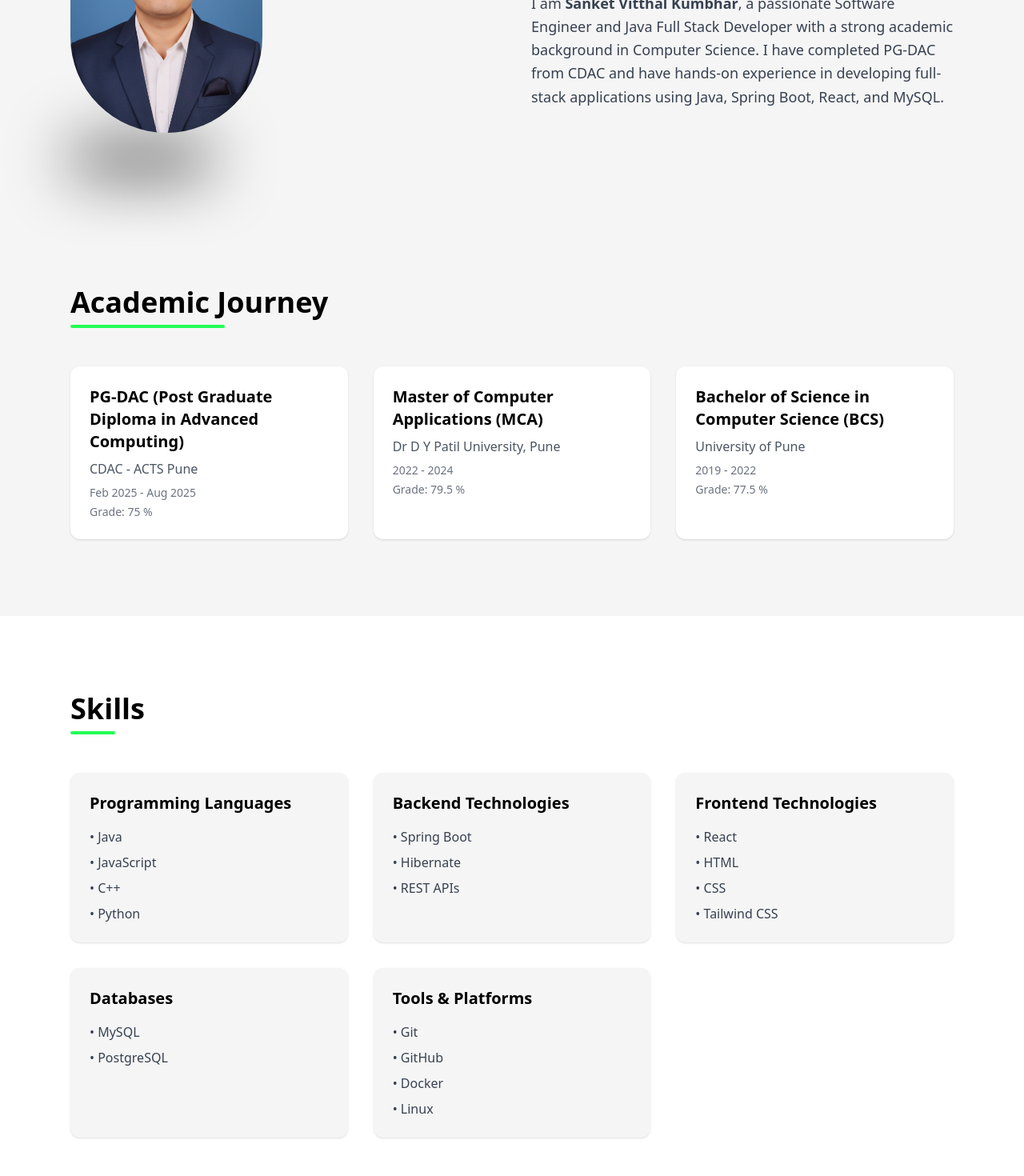
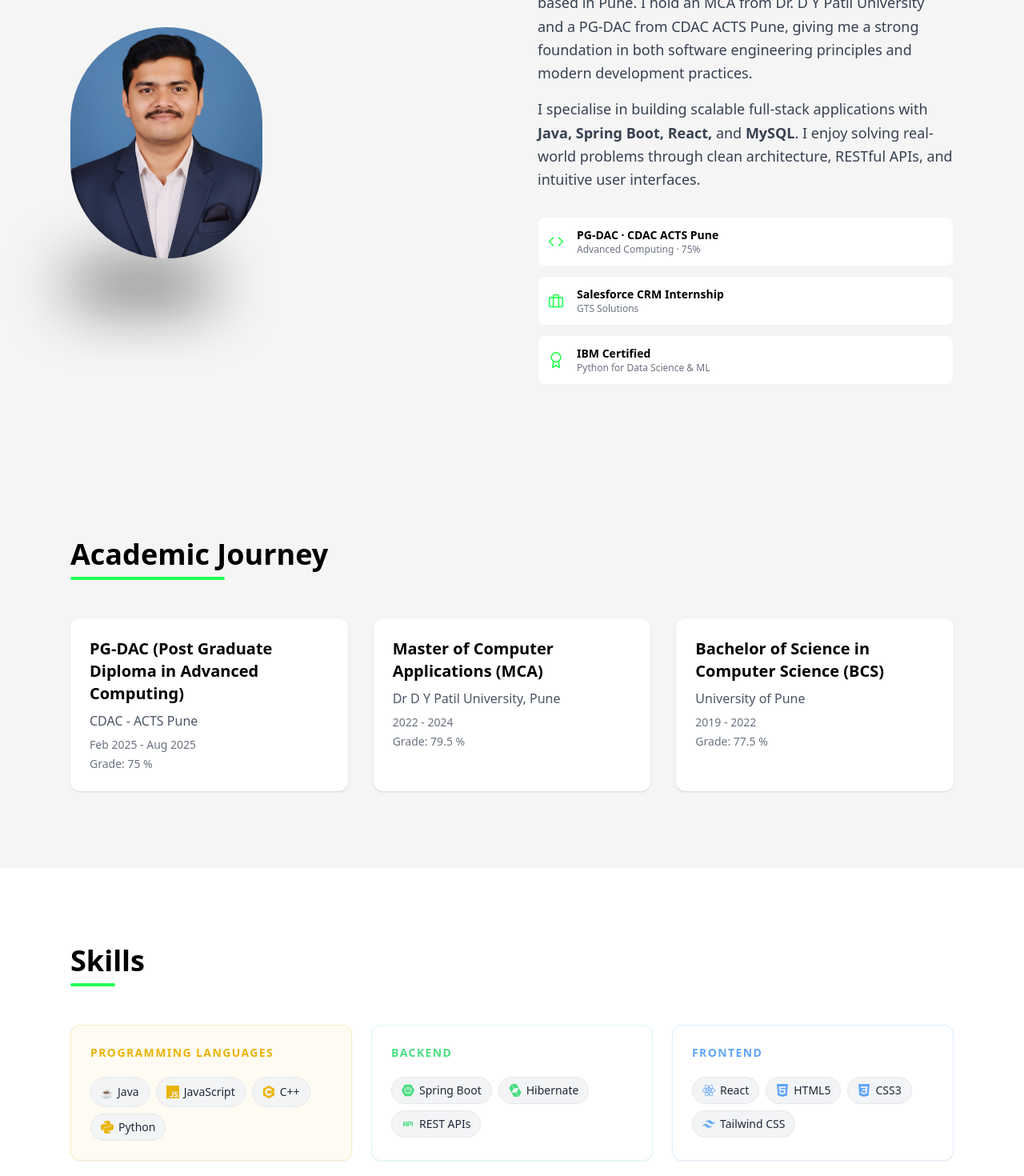
Before and after one commit to SanketKumbhar1190/sanket-portfolio, a React (Vite) app: page / in a window 1280 px wide. Shown: the part 1020-2490 px from the top of the page at 80% size. Built offline with nearby package versions, Linux system fonts and the light colour scheme.

Commit message:
skills refurbished

```diff
--- a/src/components/About.jsx
+++ b/src/components/About.jsx
@@ -1,5 +1,24 @@
 import { motion } from "framer-motion";
 import ProfileFrame from "./ProfileFrame";
+import { FiAward, FiBriefcase, FiCode } from "react-icons/fi";
+
+const highlights = [
+  {
+    icon: <FiCode />,
+    label: "PG-DAC · CDAC ACTS Pune",
+    sub: "Advanced Computing · 75%",
+  },
+  {
+    icon: <FiBriefcase />,
+    label: "Salesforce CRM Internship",
+    sub: "GTS Solutions",
+  },
+  {
+    icon: <FiAward />,
+    label: "IBM Certified",
+    sub: "Python for Data Science & ML",
+  },
+];
 
 export default function About() {
   return (
@@ -7,7 +26,7 @@ export default function About() {
       id="about"
       className="w-full py-24 bg-lightSurface dark:bg-darkSurface"
     >
-      <div className="max-w-6xl mx-auto px-6 grid md:grid-cols-2 gap-12 items-center">
+      <div className="max-w-6xl mx-auto px-6 grid md:grid-cols-2 gap-16 items-center">
 
         {/* Photo */}
         <ProfileFrame />
@@ -17,6 +36,7 @@ export default function About() {
           <motion.h2
             initial={{ opacity: 0, y: 20 }}
             whileInView={{ opacity: 1, y: 0 }}
+            viewport={{ once: true }}
             className="section-title text-4xl font-bold mb-8 text-black dark:text-gray-100"
           >
             Who I Am
@@ -25,15 +45,54 @@ export default function About() {
           <motion.p
             initial={{ opacity: 0 }}
             whileInView={{ opacity: 1 }}
-            transition={{ delay: 0.2 }}
-            className="text-lg text-gray-700 dark:text-gray-300 leading-relaxed"
+            viewport={{ once: true }}
+            transition={{ delay: 0.15 }}
+            className="text-lg text-gray-700 dark:text-gray-300 leading-relaxed mb-4"
           >
-            I am <strong>Sanket Vitthal Kumbhar</strong>, a passionate Software
-            Engineer and Java Full Stack Developer with a strong academic
-            background in Computer Science. I have completed PG-DAC from CDAC and
-            have hands-on experience in developing full-stack applications using
-            Java, Spring Boot, React, and MySQL.
+            I'm <strong>Sanket Vitthal Kumbhar</strong>, a Java Full Stack
+            Developer based in Pune. I hold an MCA from Dr. D Y Patil University
+            and a PG-DAC from CDAC ACTS Pune, giving me a strong foundation in
+            both software engineering principles and modern development practices.
           </motion.p>
+
+          <motion.p
+            initial={{ opacity: 0 }}
+            whileInView={{ opacity: 1 }}
+            viewport={{ once: true }}
+            transition={{ delay: 0.25 }}
+            className="text-lg text-gray-700 dark:text-gray-300 leading-relaxed mb-8"
+          >
+            I specialise in building scalable full-stack applications with
+            <strong> Java, Spring Boot, React,</strong> and <strong>MySQL</strong>.
+            I enjoy solving real-world problems through clean architecture,
+            RESTful APIs, and intuitive user interfaces.
+          </motion.p>
+
+          {/* Highlight Pills */}
+          <motion.div
+            initial={{ opacity: 0, y: 10 }}
+            whileInView={{ opacity: 1, y: 0 }}
+            viewport={{ once: true }}
+            transition={{ delay: 0.35 }}
+            className="flex flex-col gap-3"
+          >
+            {highlights.map((h, i) => (
+              <div
+                key={i}
+                className="flex items-center gap-4 p-3 rounded-lg bg-white dark:bg-darkCard border border-gray-100 dark:border-gray-800 hover:border-primary transition-colors duration-200"
+              >
+                <span className="text-primary text-xl">{h.icon}</span>
+                <div>
+                  <p className="text-sm font-semibold text-black dark:text-gray-100">
+                    {h.label}
+                  </p>
+                  <p className="text-xs text-gray-500 dark:text-gray-400">
+                    {h.sub}
+                  </p>
+                </div>
+              </div>
+            ))}
+          </motion.div>
         </div>
 
       </div>
--- a/src/components/Skills.jsx
+++ b/src/components/Skills.jsx
@@ -1,54 +1,130 @@
 import { motion } from "framer-motion";
+import {
+  SiJavascript, SiCplusplus, SiPython,
+  SiSpringboot, SiHibernate,
+  SiReact, SiHtml5, SiCss3, SiTailwindcss,
+  SiMysql, SiPostgresql,
+  SiGit, SiGithub, SiDocker, SiLinux,
+} from "react-icons/si";
 
-const skills = {
-  "Programming Languages": ["Java", "JavaScript", "C++", "Python"],
-  "Backend Technologies": ["Spring Boot", "Hibernate", "REST APIs"],
-  "Frontend Technologies": ["React", "HTML", "CSS", "Tailwind CSS"],
-  Databases: ["MySQL", "PostgreSQL"],
-  "Tools & Platforms": ["Git", "GitHub", "Docker", "Linux"],
-};
+// Java has no icon in react-icons v5 — use a styled text badge
+const JavaIcon = () => (
+  <span className="text-xs font-black leading-none">☕</span>
+);
+import { TbApi } from "react-icons/tb";
+
+const categories = [
+  {
+    label: "Programming Languages",
+    color: "text-yellow-500",
+    border: "border-yellow-500/20",
+    bg: "bg-yellow-500/5",
+    skills: [
+      { name: "Java", icon: <JavaIcon /> },
+      { name: "JavaScript", icon: <SiJavascript /> },
+      { name: "C++", icon: <SiCplusplus /> },
+      { name: "Python", icon: <SiPython /> },
+    ],
+  },
+  {
+    label: "Backend",
+    color: "text-green-400",
+    border: "border-green-400/20",
+    bg: "bg-green-400/5",
+    skills: [
+      { name: "Spring Boot", icon: <SiSpringboot /> },
+      { name: "Hibernate", icon: <SiHibernate /> },
+      { name: "REST APIs", icon: <TbApi /> },
+    ],
+  },
+  {
+    label: "Frontend",
+    color: "text-blue-400",
+    border: "border-blue-400/20",
+    bg: "bg-blue-400/5",
+    skills: [
+      { name: "React", icon: <SiReact /> },
+      { name: "HTML5", icon: <SiHtml5 /> },
+      { name: "CSS3", icon: <SiCss3 /> },
+      { name: "Tailwind CSS", icon: <SiTailwindcss /> },
+    ],
+  },
+  {
+    label: "Databases",
+    color: "text-orange-400",
+    border: "border-orange-400/20",
+    bg: "bg-orange-400/5",
+    skills: [
+      { name: "MySQL", icon: <SiMysql /> },
+      { name: "PostgreSQL", icon: <SiPostgresql /> },
+    ],
+  },
+  {
+    label: "Tools & Platforms",
+    color: "text-purple-400",
+    border: "border-purple-400/20",
+    bg: "bg-purple-400/5",
+    skills: [
+      { name: "Git", icon: <SiGit /> },
+      { name: "GitHub", icon: <SiGithub /> },
+      { name: "Docker", icon: <SiDocker /> },
+      { name: "Linux", icon: <SiLinux /> },
+    ],
+  },
+];
 
 export default function Skills() {
   return (
-    <section
-      id="skills"
-      className="w-full py-24 bg-lightBg dark:bg-darkBg"
-    >
+    <section id="skills" className="w-full py-24 bg-lightBg dark:bg-darkBg">
       <div className="max-w-6xl mx-auto px-6">
 
         {/* Section Title */}
         <motion.h2
           initial={{ opacity: 0, y: 20 }}
           whileInView={{ opacity: 1, y: 0 }}
+          viewport={{ once: true }}
           className="section-title text-4xl font-bold mb-12 text-black dark:text-gray-100"
         >
           Skills
         </motion.h2>
 
         {/* Cards */}
-        <div className="grid md:grid-cols-3 gap-8">
-          {Object.entries(skills).map(([category, list], idx) => (
+        <div className="grid md:grid-cols-3 gap-6">
+          {categories.map((cat, idx) => (
             <motion.div
               key={idx}
               initial={{ opacity: 0, y: 30 }}
               whileInView={{ opacity: 1, y: 0 }}
-              transition={{ delay: idx * 0.1 }}
-              className="bg-lightSurface dark:bg-darkCard p-6 rounded-xl shadow hover:-translate-y-1 hover:shadow-xl transition-all duration-300"
+              viewport={{ once: true }}
+              transition={{ delay: idx * 0.08 }}
+              className={`rounded-xl border ${cat.border} ${cat.bg} p-6 shadow-sm hover:-translate-y-1 hover:shadow-lg transition-all duration-300 bg-white dark:bg-darkCard`}
             >
-              <h3 className="text-xl font-semibold mb-4 text-black dark:text-gray-100">
-                {category}
+              {/* Category Header */}
+              <h3 className={`text-sm font-bold uppercase tracking-widest mb-5 ${cat.color}`}>
+                {cat.label}
               </h3>
 
-              <ul className="space-y-2">
-                {list.map((skill, i) => (
-                  <li
+              {/* Skill Badges */}
+              <div className="flex flex-wrap gap-2">
+                {cat.skills.map((skill, i) => (
+                  <motion.span
                     key={i}
-                    className="text-gray-700 dark:text-gray-300"
+                    initial={{ opacity: 0, scale: 0.8 }}
+                    whileInView={{ opacity: 1, scale: 1 }}
+                    viewport={{ once: true }}
+                    transition={{ delay: idx * 0.08 + i * 0.05 }}
+                    className="flex items-center gap-1.5 px-3 py-1.5 rounded-full text-sm font-medium
+                      bg-gray-100 dark:bg-darkBg
+                      text-gray-800 dark:text-gray-200
+                      border border-gray-200 dark:border-gray-700
+                      hover:border-primary hover:text-primary
+                      transition-colors duration-200"
                   >
-                    • {skill}
-                  </li>
+                    <span className={`text-base ${cat.color}`}>{skill.icon}</span>
+                    {skill.name}
+                  </motion.span>
                 ))}
-              </ul>
+              </div>
             </motion.div>
           ))}
         </div>
```
